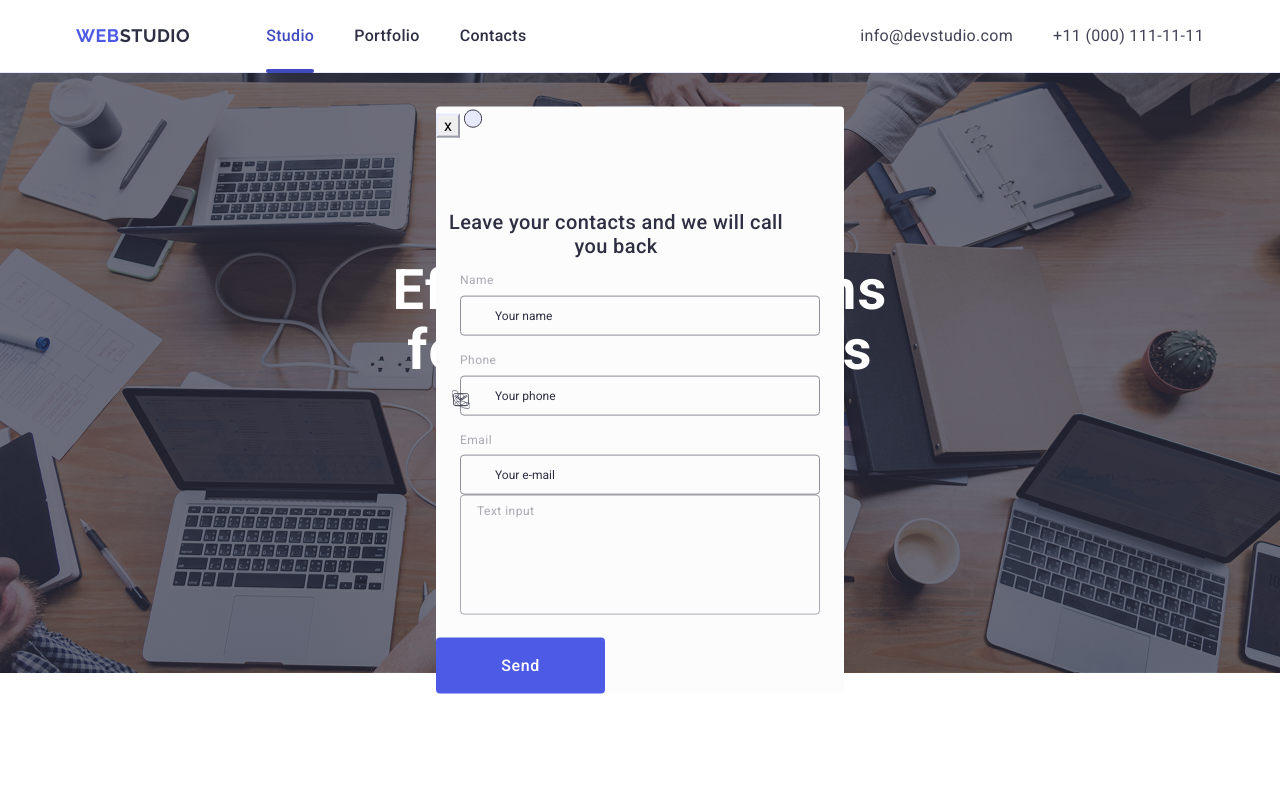
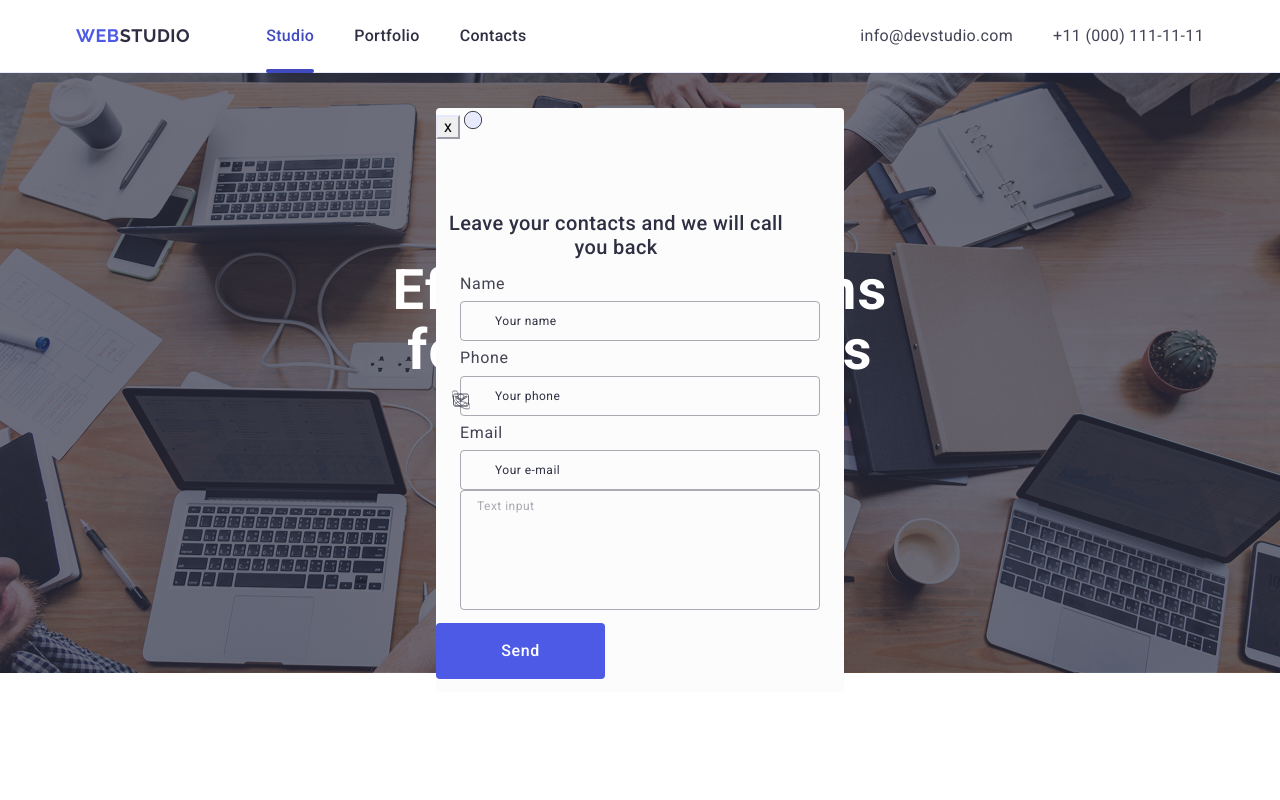
Before and after one commit to ImMima/goit-markup-hw-05, a plain HTML site: page index.html in a window 1280 px wide. Shown: the top 800 px of the page. Drawn offline with nearby package versions, Linux system fonts and the light colour scheme.

Commit message:
bvcvbnm,

```diff
--- a/css/styles.css
+++ b/css/styles.css
@@ -478,7 +478,7 @@ img {
 .modal-field {
   padding-left: 24px;
   padding-right: 24px;
-  margin-bottom: 18px;
+  margin-bottom: 8px;
 }
 
 .modal-title{
@@ -489,16 +489,9 @@ img {
 }
 
 .modal-input{
-  width: 100%;
   height: 40px;
-  background-color: transparent;
-  border: 1px solid #8E8F99;
-  border-radius: 4px;
   padding-left: 34px;
   padding-right: 16px;
-  outline: transparent;
-  font-size: 12px;
-  transition: 0.3s border-color linear;
 }
 
 .modal-input:focus {
@@ -523,10 +516,7 @@ img {
 
 .modal-input-label {
   display: block;
-  color: #8E8F99;
-  font-size: 12px;
   letter-spacing: 0.04em;
-  color: rgba(46, 47, 66, 0.4);
   margin-bottom: 8px;
 }
 
@@ -541,18 +531,22 @@ img {
 }
 
 .modal-textarea {
+  width: 360px;
+  height: 120px;
+  padding: 8px 16px;
+  font-weight: 400;
+  line-height: 117%;
+  resize: none;
+}
+
+.modal-general {
   border: 1px solid rgba(46, 47, 66, 0.4);
   border-radius: 4px;
-  width: 360px;
-  height: 120px;
+  width: 100%;
   background-color: transparent;
-  padding: 8px 16px;
-  font-weight: 400;
-  font-size: 12px;
-  line-height: 117%;
-  letter-spacing: 0.04em;
-  color: rgba(46, 47, 66, 0.4);
   outline: transparent;
   transition: 0.3s border-color linear;
-  resize: none;
+  color: rgba(46, 47, 66, 0.4);
+  letter-spacing: 0.04em;
+  font-size: 12px;
 }
--- a/index.html
+++ b/index.html
@@ -415,25 +415,25 @@
       <form class="modal-form">
         <div class="modal-field">
         <label for="user-name" class="modal-input-label">Name</label>
-        <input name="user-name" type="text" class="modal-input" placeholder="Your name" id="user-name" required />
+        <input name="user-name" type="text" class="modal-input modal-general" placeholder="Your name" id="user-name" required />
         <svg class="input-icon" width="18px" height="24px">
           <use href="./images/icons.svg#icon-name"></use>
         </svg>
         </div>
         <div class="modal-field">
         <label for="user-phone" class="modal-input-label">Phone</label>
-        <input name="user-phone" type="tel" class="modal-input" placeholder="Your phone" id="user-phone" required />
+        <input name="user-phone" type="tel" class="modal-input modal-general" placeholder="Your phone" id="user-phone" required />
       <svg class="input-icon" width="18px" height="24px">
           <use href="./images/icons.svg#icon-tel"></use>
         </svg>
       </div>
         <div class="modal-field">
         <label for="user-email" class="modal-input-label">Email</label>
-        <input name="user-email" type="email" class="modal-input" placeholder="Your e-mail" id="user-email" required />
+        <input name="user-email" type="email" class="modal-input modal-general" placeholder="Your e-mail" id="user-email" required />
       <svg class="input-icon" width="18px" height="24px">
           <use href="./images/icons.svg#icon-email"></use>
         </svg>
-        <textarea name="user-text" id="user-text" class="modal-textarea">Text input</textarea>
+        <textarea name="user-text" id="user-text" class="modal-textarea modal-general">Text input</textarea>
       </div>
         <button type="submit" class="modal-button hero-button">Send</button>
       </form>
```
